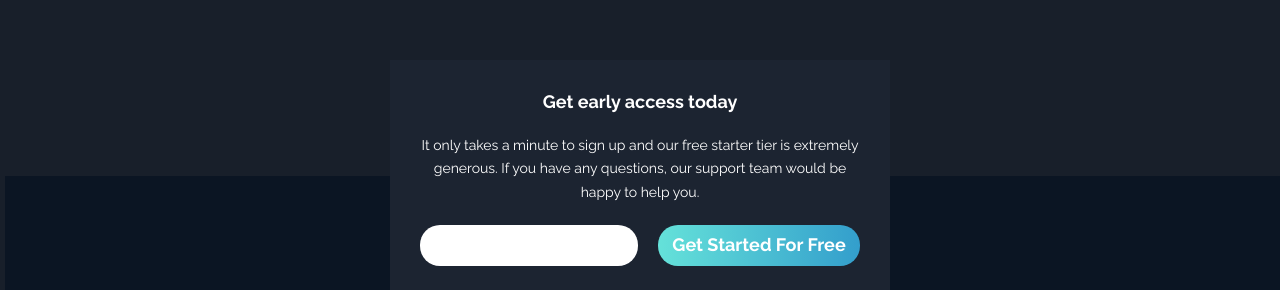
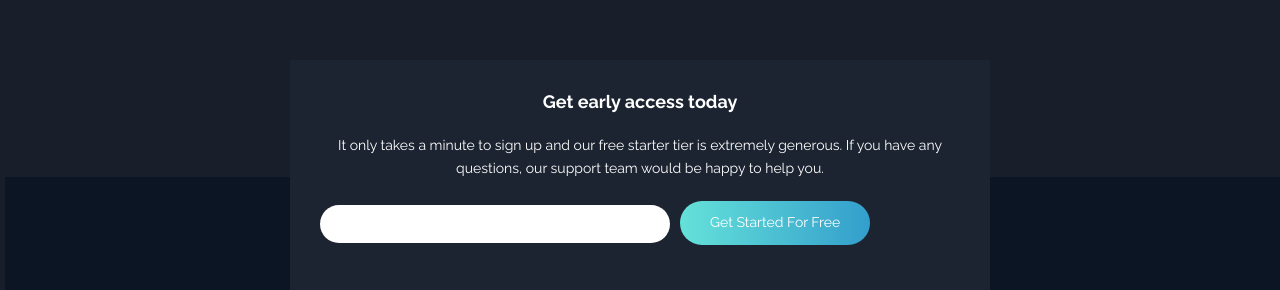
Before and after one commit to bestbrain06/flyo-dark-theme, a plain HTML site: page index.html in a window 1280 px wide. Shown: the part 2647-2937 px from the top of the page. Drawn offline with Linux system fonts and the light colour scheme.

Commit message:
finish the logic for the email

```diff
--- a/app/js/app.js
+++ b/app/js/app.js
@@ -0,0 +1,18 @@
+// Selecting the DOM Elements
+
+const form = document.querySelector(".sign-form");
+let error = document.querySelector(".error");
+form.addEventListener("submit", getInput);
+
+function getInput(e) {
+  e.preventDefault();
+  let validEmail = /[A-Za-z0-9_-]+@[A-Za-z0-9-_]+\.[a-zA-Z0-9_-]+/g;
+  let input = document.querySelector(".email-input").value;
+  validEmail = validEmail.test(input);
+
+  if (!validEmail) {
+    error.textContent = "Please enter a valid email address";
+  } else {
+    error.textContent = "";
+  }
+}
--- a/app/sass/component/_email-field.scss
+++ b/app/sass/component/_email-field.scss
@@ -3,7 +3,7 @@
   padding: 30px;
   text-align: center;
   margin-block-start: 160px;
-  max-width: 500px;
+  max-width: 700px;
   margin-inline: auto;
   display: flex;
   flex-direction: column;
@@ -14,36 +14,46 @@
 
   .sign-form {
     display: grid;
-    gap: 20px;
+    align-items: center;
+    gap: 10px;
 
-    @media (min-width: 500px) {
+    @media (min-width: 600px) {
       display: flex;
     }
+    &__input {
+      p {
+        display: flex;
+        justify-content: flex-start;
+        color: var(--error);
+      }
 
-    input[type="text"] {
-      border-radius: 20px;
-      outline: 0;
-      border: 0;
-      padding: 5px 10px;
+      input {
+        width: 300px;
+        outline: 0;
+        border: 0;
+        font-weight: var(--fw-700);
+        font-size: var(--fs-medium);
+        padding-inline-start: 20px;
+        border-radius: 30px;
+        margin-block-end: 20px;
 
-      @media (min-width: 500px) {
-        width: 170%;
+        @media (min-width: 600px) {
+          width: 350px;
+        }
       }
     }
 
-    input[type="button"] {
-      border-radius: 20px;
+    .button {
+      margin-block-end: 22px;
       border: 0;
-      padding: 5px 10px;
+      border-radius: 30px;
       background: linear-gradient(
         to right,
         var(--gradient-1),
         var(--gradient-2)
       );
       color: var(--white);
-      font-weight: 700;
-      font-size: var(--fs-small);
-      cursor: pointer;
+      padding: 10px 30px;
     }
   }
 }
--- a/index.html
+++ b/index.html
@@ -211,10 +211,13 @@
           be happy to help you.
         </p>
 
-        <div class="sign-form">
-          <input type="text" />
-          <input type="button" value=" Get Started For Free " />
-        </div>
+        <form class="sign-form">
+          <div class="sign-form__input">
+            <input type="text" class="email-input" />
+            <p class="error"></p>
+          </div>
+          <button class="button">Get Started For Free</button>
+        </form>
       </div>
     </main>
 
```
Also changed, not shown: dist/style.css, 1 other file.
